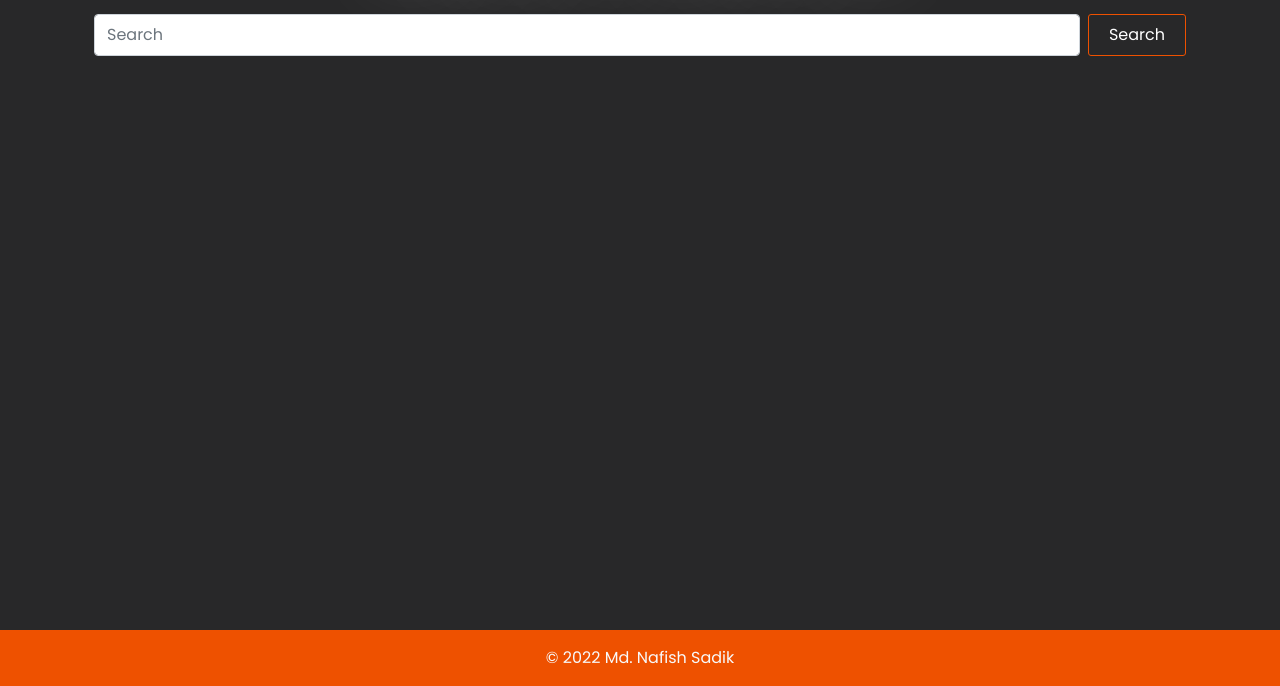
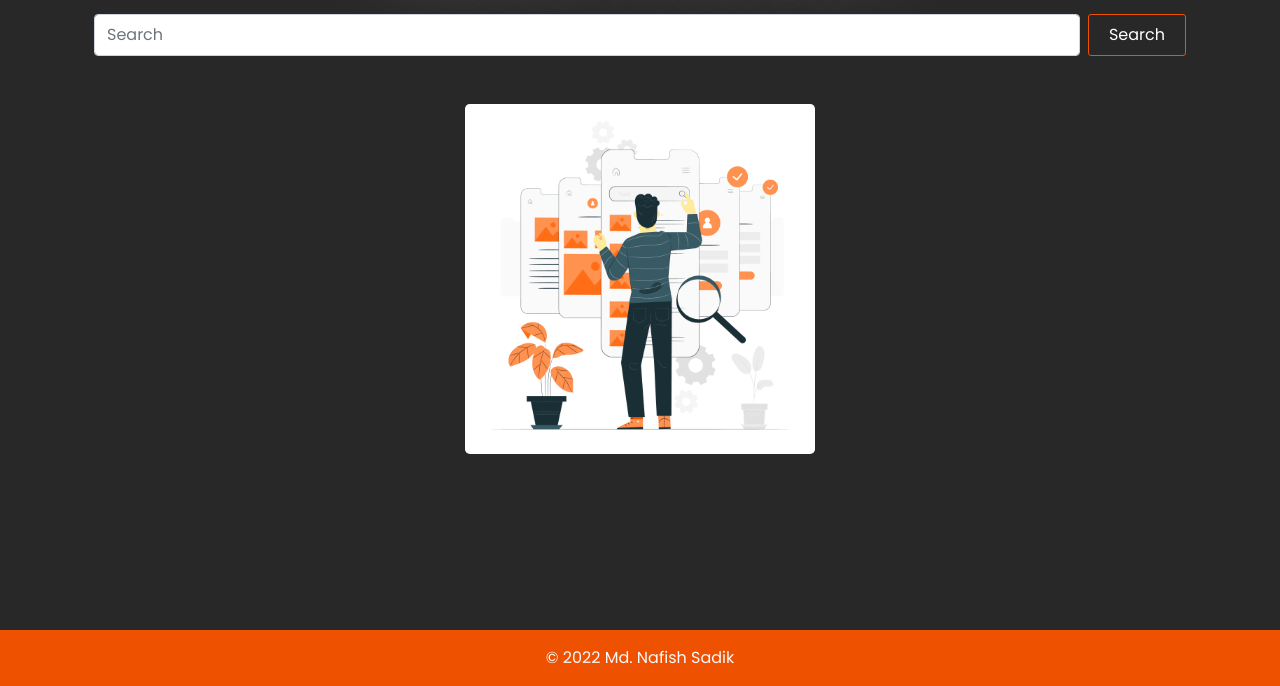
Before and after one commit to nafish08/mobile-world, a plain HTML site: page index.html in a window 1280 px wide. Shown: the part 114-800 px from the top of the page. Drawn offline with nearby package versions, Linux system fonts and the light colour scheme.

Commit message:
Landing Image Added

```diff
--- a/index.html
+++ b/index.html
@@ -55,6 +55,9 @@
 
     <!-- Main start -->
     <main class="container w-75">
+      <div id="landing-img" class="d-flex justify-content-center">
+        <img src="img/landing-img.jpg" class="rounded-3" width="350px" alt="" />
+      </div>
       <!-- Pagination -->
       <section class="mb-5" id="pagination-btn"></section>
       <!-- Search Results -->
--- a/js/main.js
+++ b/js/main.js
@@ -15,6 +15,7 @@ const searchButton = () => {
     inputValue.value = "";
     searchResults.innerHTML = "";
   } else {
+    document.getElementById("landing-img").innerHTML = "";
     document.getElementById("pagination-btn").innerHTML = `
                                                             <div style="text-align: center">
                                                                   <input
```
Also changed, not shown: img/landing-img.jpg (added).
